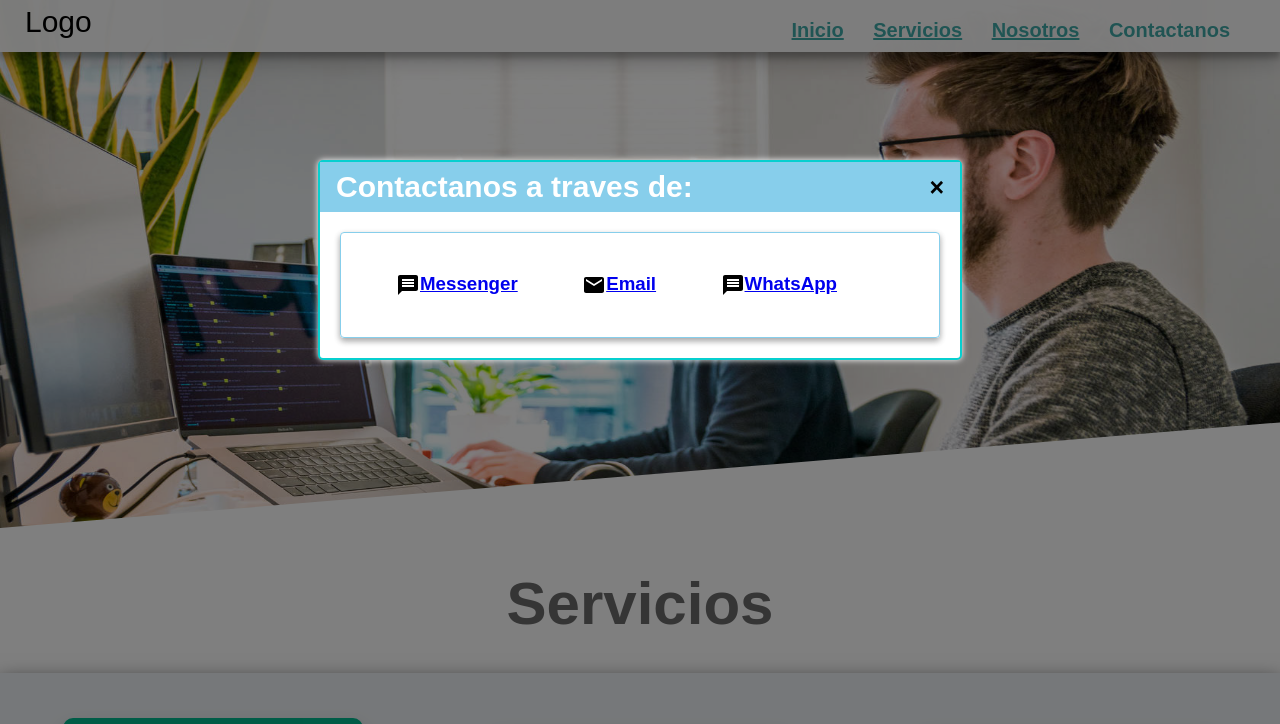
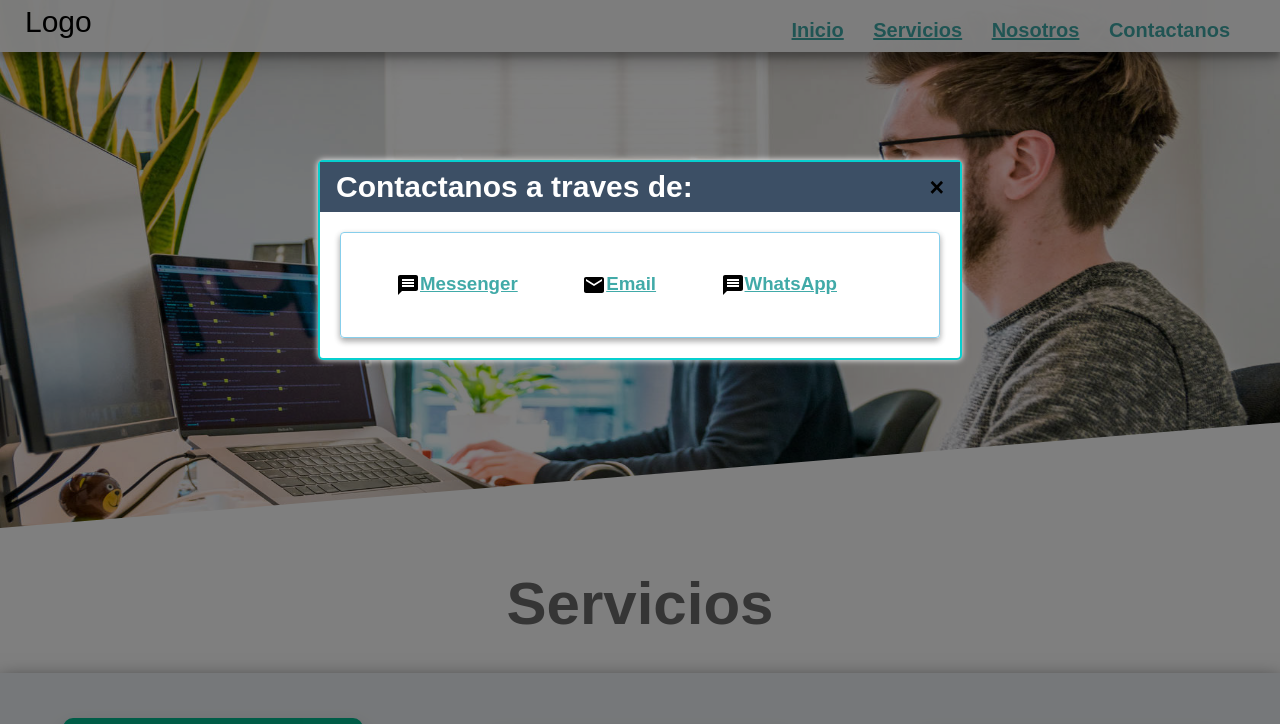
Before and after one commit to joselpadronc/primera-pagina, a plain HTML site: page index.html in a window 1280 px wide. Both pictures are taken after a click on the element "Contactanos". Shown: the top 724 px of the page. Drawn offline with Linux system fonts and the light colour scheme.

Commit message:
arrelando links

```diff
--- a/css/styles.css
+++ b/css/styles.css
@@ -300,7 +300,6 @@ footer {
 
 .modal {
     display: none;
-    /* display: flex; */
     position: fixed;
     z-index: 1;
     overflow: auto;
@@ -351,11 +350,12 @@ footer {
 
 .modalHeader {
     padding: 8px 16px;
-    background: skyblue;
+    background: #3c4f65;
     color: #fff;
 }
 
 .modalHeader h2 {
+		color: #fff;
     font-size: 30px;
 }
 
@@ -379,6 +379,15 @@ footer {
     padding: 15px 30px 15px 30px;
 }
 
+.formaContacto a{
+	color: #41aaa8;
+	transition: all .5s ease;
+}
+
+.formaContacto a:hover{
+	color: rgb(7, 207, 207);
+	text-decoration: none;
+}
 
 /*------ Responive Design ------*/
 
```
